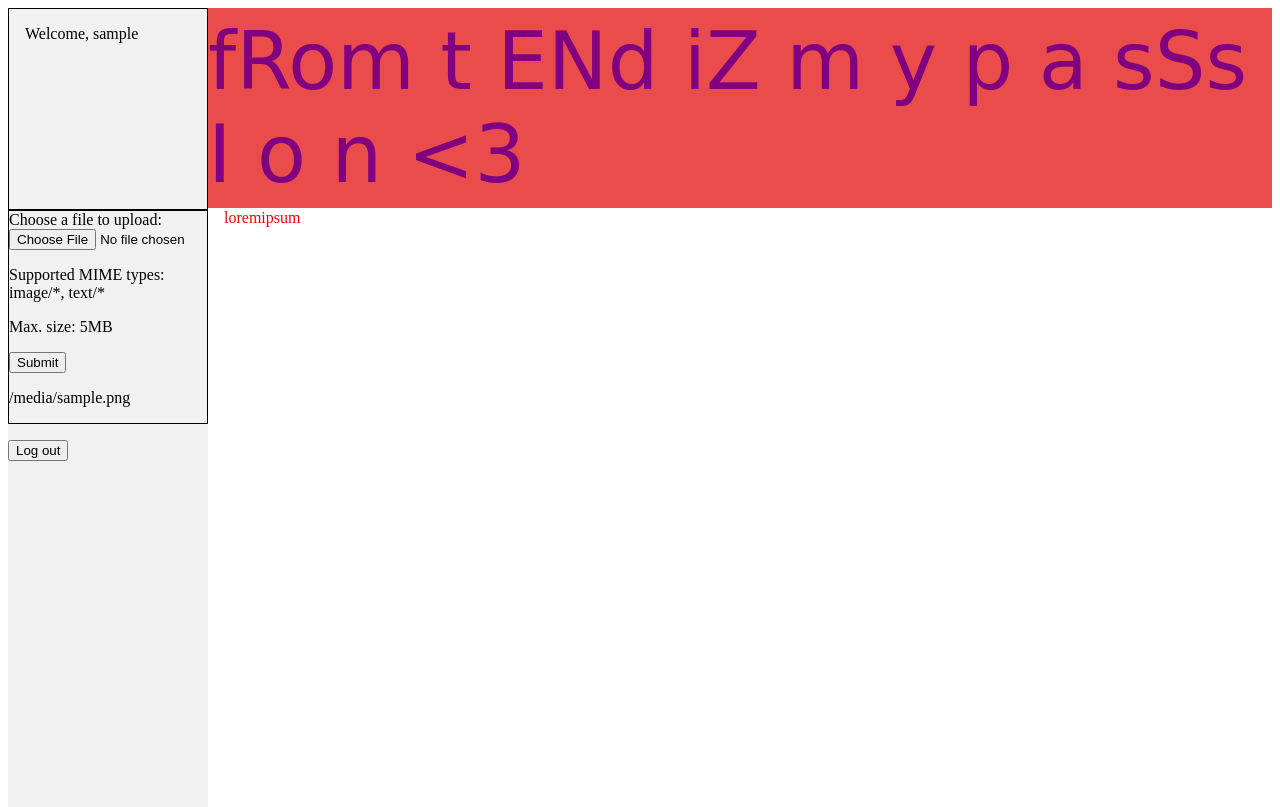
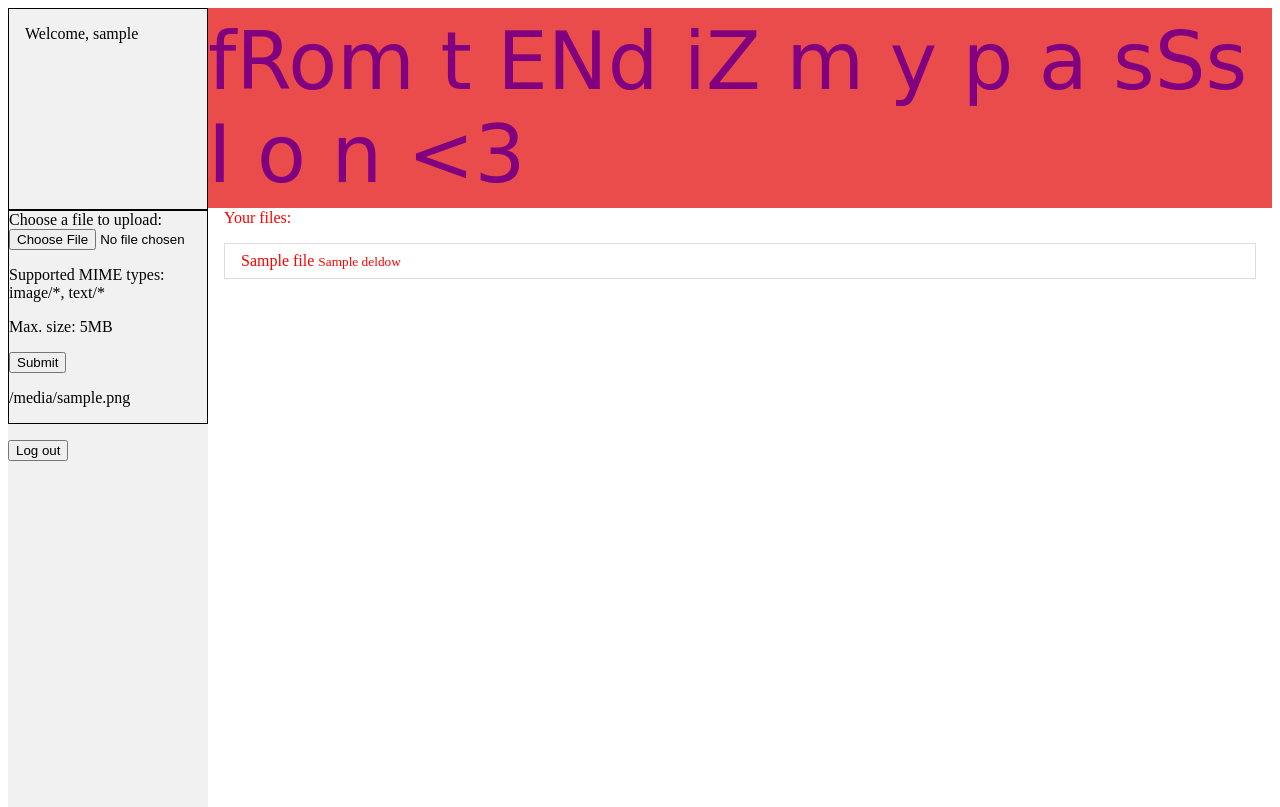
Before and after one commit to SirCossack/nerdbord-project-challenge, a Django app: template cloud_storage/login/templates/loggedin.html in a window 1280 px wide. Shown: the top 807 px of the page. Run offline with Django 5.2, Linux system fonts and the light colour scheme; the template is opened without the code that fills it: most values are stand-ins (such as "Sample title", 1, 10 or a date in 2020).

Commit message:
Files can be seen in a list

```diff
--- a/cloud_storage/login/static/loggedin.css
+++ b/cloud_storage/login/static/loggedin.css
@@ -66,3 +66,17 @@ div.content {
   position:relative;
   color: red;
 }
+
+.unorderedlist {
+  list-style-type: none;
+  padding: 0;
+  border: 1px solid #ddd;
+}
+
+.listitem {
+  padding: 8px 16px;
+  border-bottom: 1px solid #ddd;
+}
+.listitem:last-child {
+  border-bottom: none
+}
--- a/cloud_storage/login/templates/loggedin.html
+++ b/cloud_storage/login/templates/loggedin.html
@@ -33,7 +33,13 @@
 </div>
 
 <div class="content">
-  loremipsum
+        <caption> Your files: </caption>
+        <ul class="unorderedlist">
+          {% for file in storage %}
+            <li class="listitem"> {{file.name}} <small> {{deldow}} </small>  </li>
+            {% endfor %}
+        </ul>
+
 </div>
 </body>
 </html>
```
Also changed, not shown: cloud_storage/login/views.py (+6 -6 lines).
